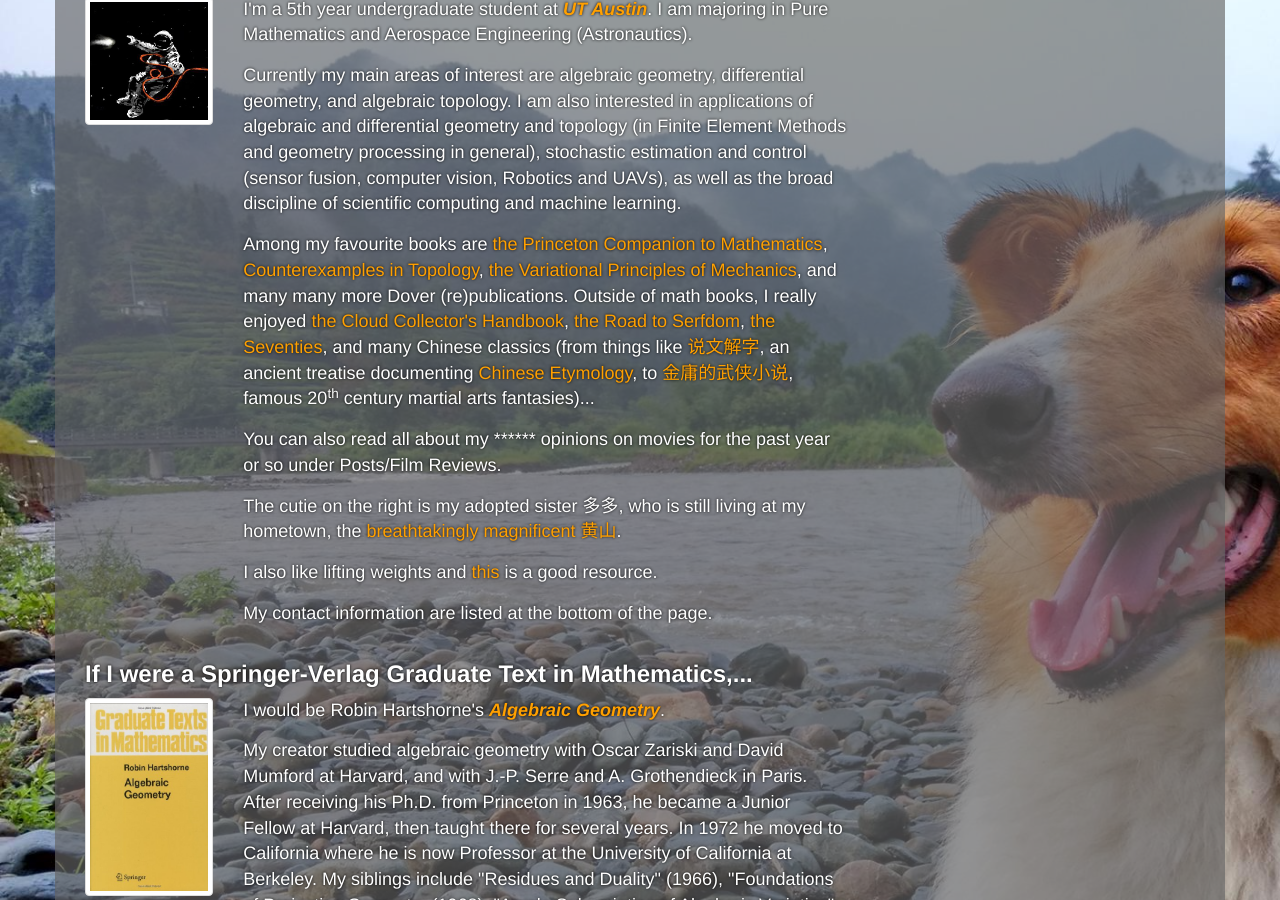
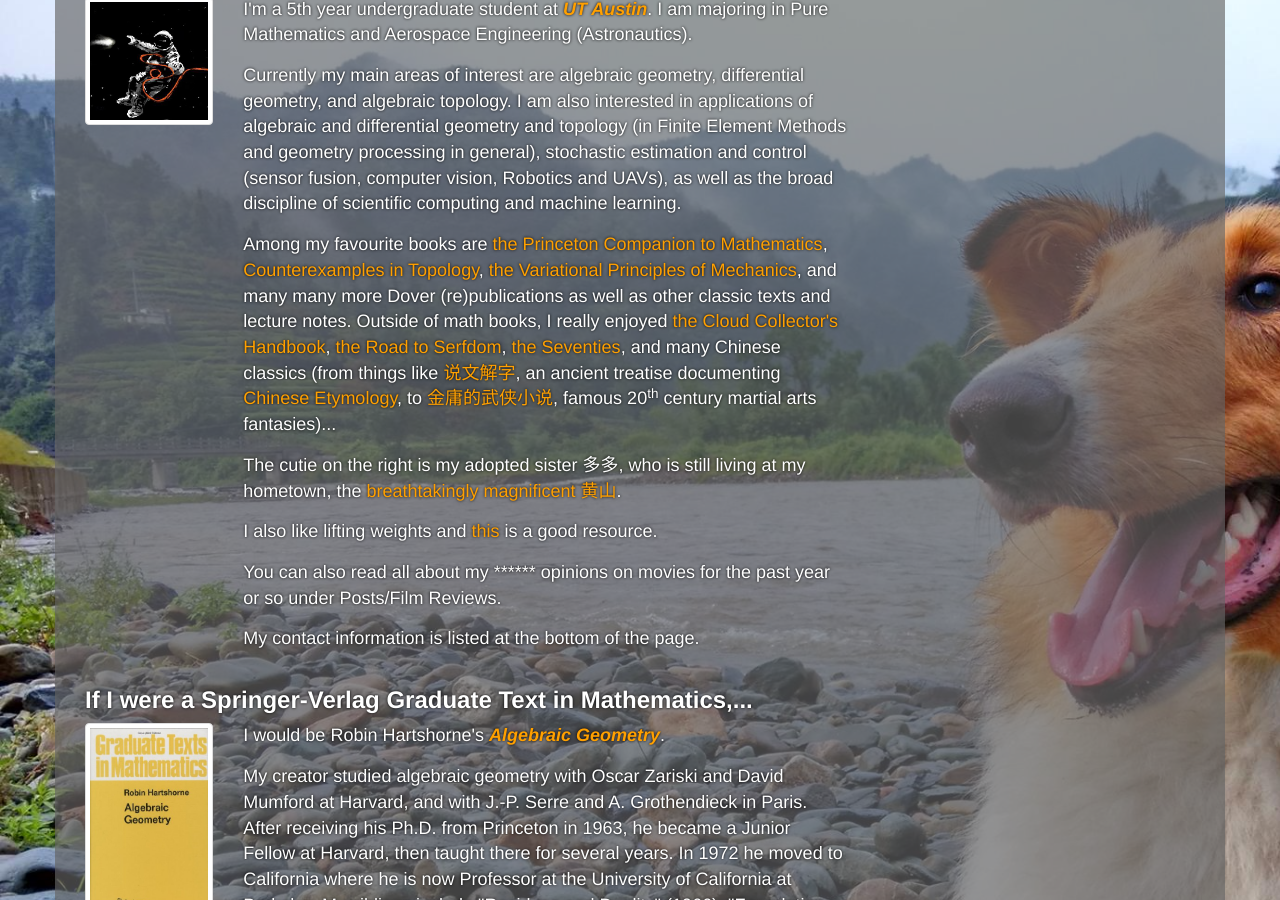
Before and after one commit to levincoolxyz/levincoolxyz.github.io, a Jekyll site: the page built from index.html, in a window 1280 px wide and 900 px high, scrolled down 279 px. Built offline with Jekyll 4.4.1, drawn with Linux system fonts in a browser that asks for light colours; comment, search, counter and statistics services are not loaded.

Commit message:
typos etc.

```diff
--- a/index.html
+++ b/index.html
@@ -18,11 +18,11 @@
 		<div class="container col-md-8">
 			<p>I'm a 5th year undergraduate student at <a href="https://utexas.edu"><strong><em>UT Austin</em></strong></a>. I am majoring in Pure Mathematics and Aerospace Engineering (Astronautics).</p>
 			<p>Currently my main areas of interest are algebraic geometry, differential geometry, and algebraic topology. I am also interested in applications of algebraic and differential geometry and topology (in Finite Element Methods and geometry processing in general), stochastic estimation and control (sensor fusion, computer vision, Robotics and UAVs), as well as the broad discipline of scientific computing and machine learning.</p>
-			<p>Among my favourite books are <a href="http://www.amazon.com/gp/product/0691118809/ref=oh_aui_detailpage_o01_s01?ie=UTF8&psc=1">the Princeton Companion to Mathematics</a>, <a href="http://www.amazon.com/gp/product/048668735X/ref=oh_aui_detailpage_o01_s00?ie=UTF8&psc=1">Counterexamples in Topology</a>, <a href="http://www.amazon.com/gp/product/0486650677/ref=oh_aui_detailpage_o07_s00?ie=UTF8&psc=1">the Variational Principles of Mechanics</a>, and many many more Dover (re)publications. Outside of math books, I really enjoyed <a href="http://www.amazon.com/gp/product/0811875423/ref=oh_aui_detailpage_o07_s00?ie=UTF8&psc=1">the Cloud Collector's Handbook</a>, <a href="http://www.amazon.com/Road-Serfdom-Documents---Definitive-Collected/dp/0226320553/ref=sr_1_1?s=books&ie=UTF8&qid=1420456736&sr=1-1&keywords=road+to+serfdom">the Road to Serfdom</a>, <a href="http://www.amazon.com/Seventies-American-Culture-Society-Politics/dp/030681126X/ref=sr_1_1?s=books&ie=UTF8&qid=1420456796&sr=1-1&keywords=the+seventies">the Seventies</a>, and many Chinese classics (from things like <a href="http://book.douban.com/subject/1519026/">说文解字</a>, an ancient treatise documenting <a href="http://www.chineseetymology.org/">Chinese Etymology</a>, to <a href="http://wx.tianyabook.org/writer/jinyong.html">金庸的武侠小说</a>, famous 20<sup>th</sup> century martial arts fantasies)...</p>
-			<p>You can also read all about my ****** opinions on movies for the past year or so under Posts/Film Reviews.</p>
+			<p>Among my favourite books are <a href="http://www.amazon.com/gp/product/0691118809/ref=oh_aui_detailpage_o01_s01?ie=UTF8&psc=1">the Princeton Companion to Mathematics</a>, <a href="http://www.amazon.com/gp/product/048668735X/ref=oh_aui_detailpage_o01_s00?ie=UTF8&psc=1">Counterexamples in Topology</a>, <a href="http://www.amazon.com/gp/product/0486650677/ref=oh_aui_detailpage_o07_s00?ie=UTF8&psc=1">the Variational Principles of Mechanics</a>, and many many more Dover (re)publications as well as other classic texts and lecture notes. Outside of math books, I really enjoyed <a href="http://www.amazon.com/gp/product/0811875423/ref=oh_aui_detailpage_o07_s00?ie=UTF8&psc=1">the Cloud Collector's Handbook</a>, <a href="http://www.amazon.com/Road-Serfdom-Documents---Definitive-Collected/dp/0226320553/ref=sr_1_1?s=books&ie=UTF8&qid=1420456736&sr=1-1&keywords=road+to+serfdom">the Road to Serfdom</a>, <a href="http://www.amazon.com/Seventies-American-Culture-Society-Politics/dp/030681126X/ref=sr_1_1?s=books&ie=UTF8&qid=1420456796&sr=1-1&keywords=the+seventies">the Seventies</a>, and many Chinese classics (from things like <a href="http://book.douban.com/subject/1519026/">说文解字</a>, an ancient treatise documenting <a href="http://www.chineseetymology.org/">Chinese Etymology</a>, to <a href="http://wx.tianyabook.org/writer/jinyong.html">金庸的武侠小说</a>, famous 20<sup>th</sup> century martial arts fantasies)...</p>
 			<p>The cutie on the right is my adopted sister 多多, who is still living at my hometown, the <a href="http://ppcdn.500px.org/94138531/21b07ff790aadd89aeea7080fefb71163d93c0d1/2048.jpg">breathtakingly magnificent</a> <a href="https://en.wikipedia.org/wiki/Huangshan">黄山</a>.</p>
 			<p>I also like lifting weights and <a href="http://www.exrx.net/Lists/Directory.html">this</a> is a good resource.</p>
-			<p>My contact information are listed at the bottom of the page.</p>
+			<p>You can also read all about my ****** opinions on movies for the past year or so under Posts/Film Reviews.</p>
+			<p>My contact information is listed at the bottom of the page.</p>
 		</div>
 	</div>
 </div>
```
